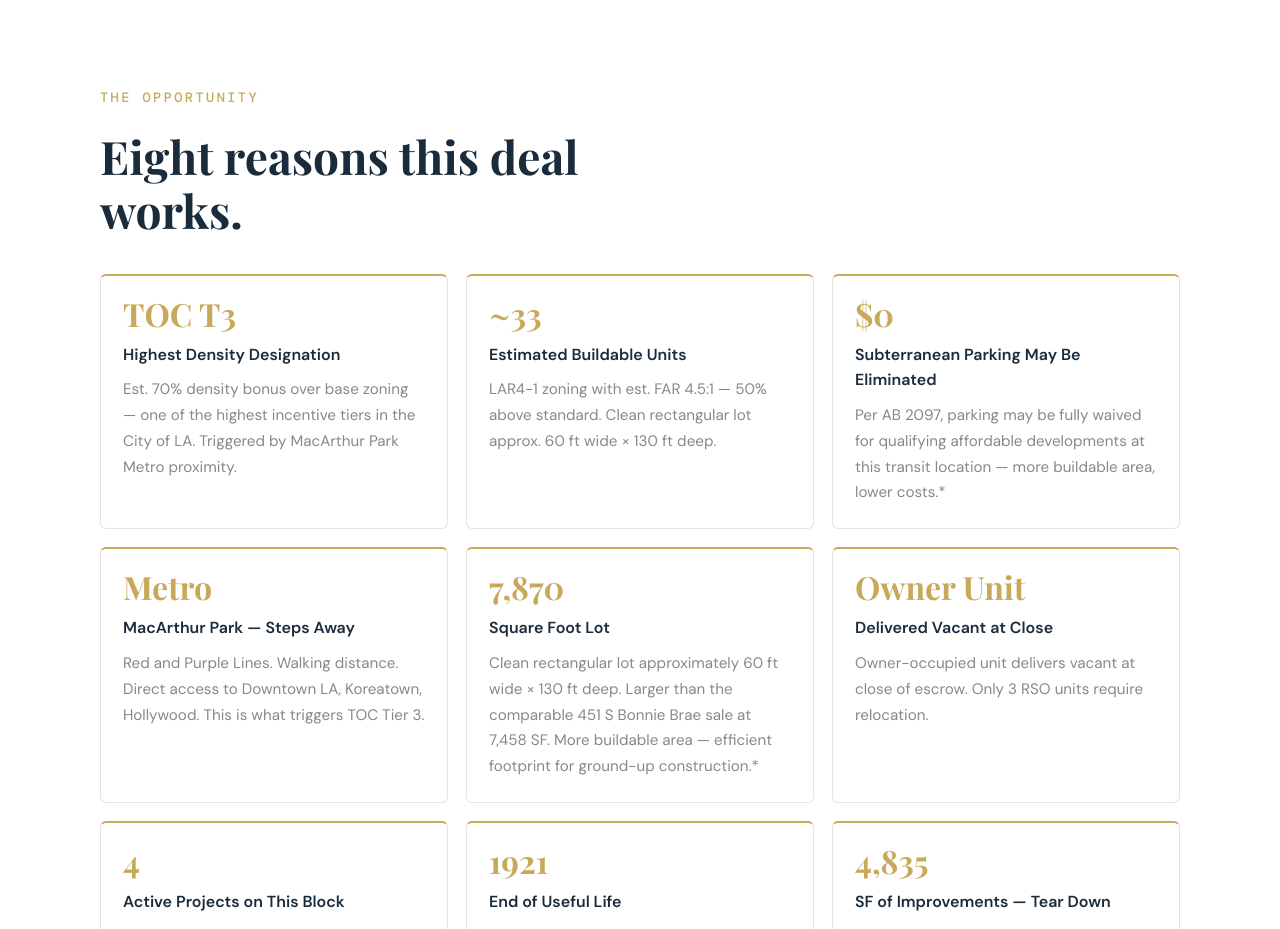
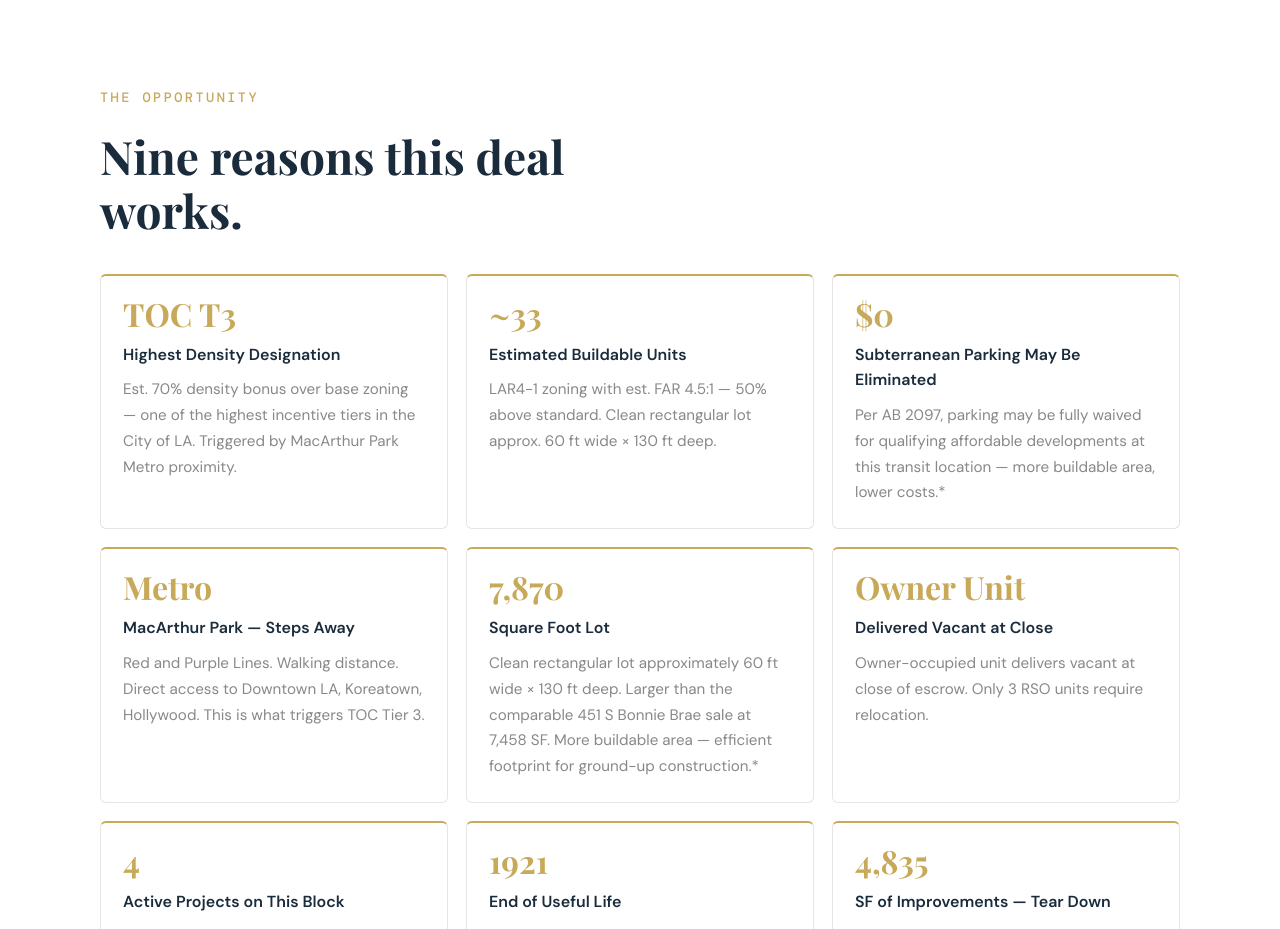
Before and after one commit to Ebenyi1976/446-bonnie-brea, a Next.js app: page / in a window 1280 px wide. Shown: the part 2500-3429 px from the top of the page. Built offline with nearby package versions, Linux system fonts and the light colour scheme.

Commit message:
Update heading to Nine reasons this deal works

```diff
--- a/app/page.tsx
+++ b/app/page.tsx
@@ -96,7 +96,7 @@ export default function Home() {
       <Reveal className="block bgWhite">
         <div className="wrap">
           <span className="secTag">The Opportunity</span>
-          <h2 className="secH">Eight reasons this deal works.</h2>
+          <h2 className="secH">Nine reasons this deal works.</h2>
           <div className="grid6">
             {[
               { stat: 'TOC T3', title: 'Highest Density Designation', body: 'Est. 70% density bonus over base zoning — one of the highest incentive tiers in the City of LA. Triggered by MacArthur Park Metro proximity.' },
```
